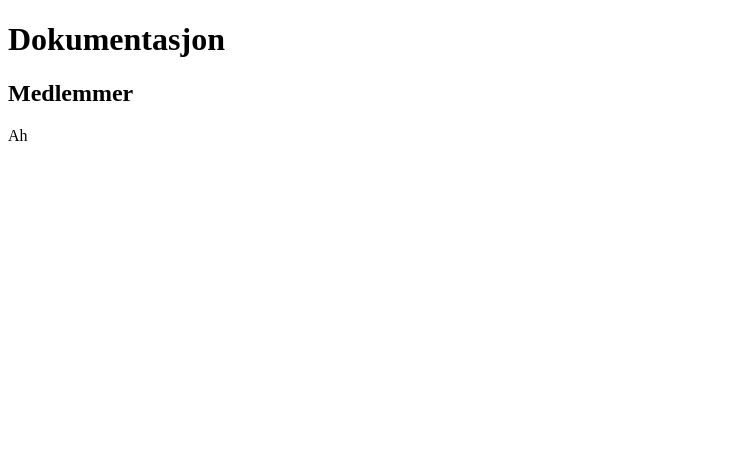
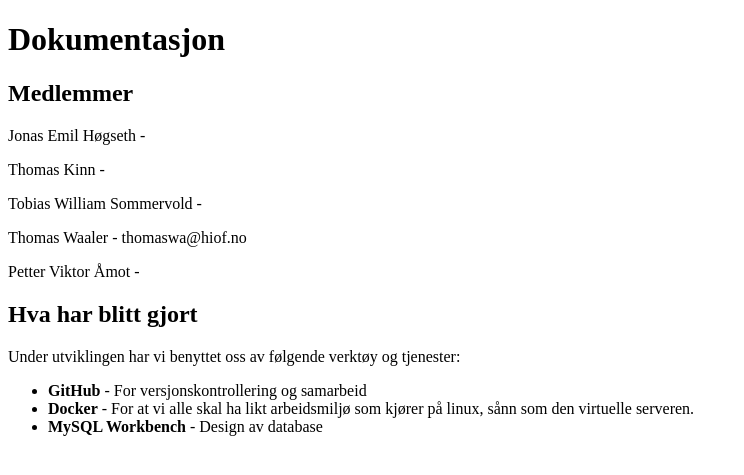
Before and after one commit to WaalerThomas/DataSecurity_Project_Group3, a PHP site: page / in a window 1280 px wide. Shown: the top 475 px of the page, without its empty margins (0-744 px from the left). Run offline with PHP 8.4, Linux system fonts and the light colour scheme.

Commit message:
Started on documentation

```diff
--- a/app/dokumentasjon/index.php
+++ b/app/dokumentasjon/index.php
@@ -9,7 +9,25 @@
 
 <h1>Dokumentasjon</h1>
 <h2>Medlemmer</h2>
-Ah
+<p>Jonas Emil Høgseth - </p>
+<p>Thomas Kinn - </p>
+<p>Tobias William Sommervold - </p>
+<p>Thomas Waaler - thomaswa@hiof.no</p>
+<p>Petter Viktor Åmot - </p>
+
+<h2>Hva har blitt gjort</h2>
+<p>
+    Under utviklingen har vi benyttet oss av følgende verktøy og tjenester:
+    <ul>
+        <li><b>GitHub</b> - For versjonskontrollering og samarbeid</li>
+        <li><b>Docker</b> - For at vi alle skal ha likt arbeidsmiljø som kjører på linux, sånn som den virtuelle serveren.</li>
+        <li><b>MySQL Workbench</b> - Design av database</li>
+    </ul>
+</p>
+<p>
+    <!-- Skriv om hva som er laget og hva vi har gjort, men ikke beskriv sikkerhetsløsningen, kjente hull osv -->
+
+</p>
 
 </body>
 </html>
```
